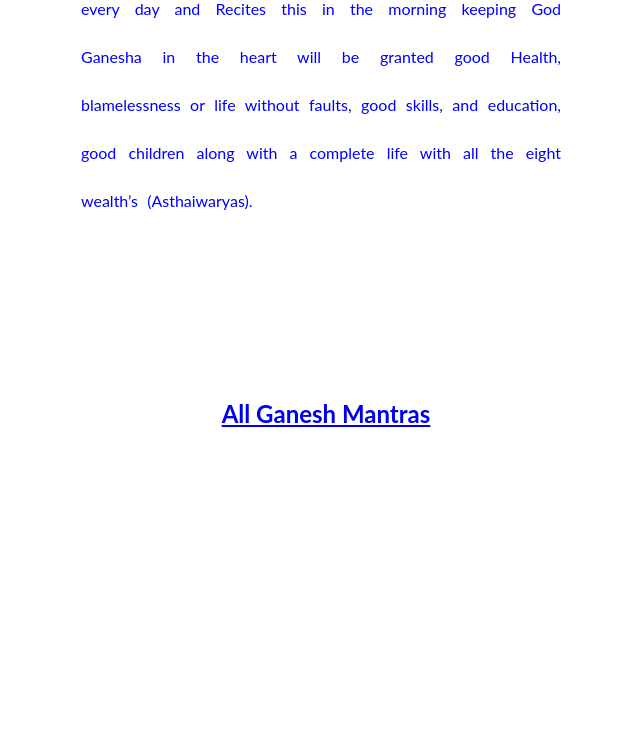
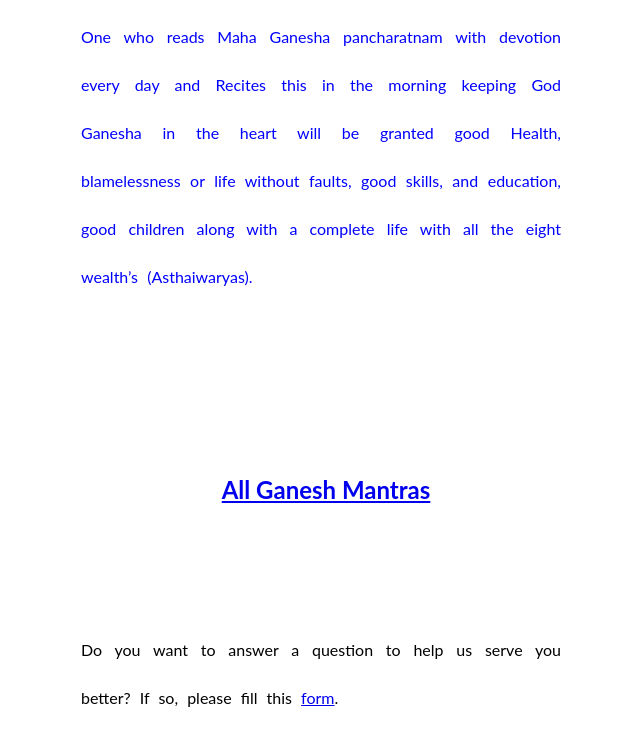
Before and after one commit to abhishekdjoshi/abhishekdjoshi.kclstr.io, a Jekyll site: the page pages/ganesh/panchratnam_stotra.html, which Jekyll copies as it is, in a window 1280 px wide and 900 px high, scrolled down 6686 px. Shown: the top 746 px of the window, without its empty margins (319-959 px from the left). Built offline with Jekyll 4.4.1, drawn with Linux system fonts in a browser that asks for light colours; before the commit the page ends 7210 px from its top, so only the background shows below that.

Commit message:
Update panchratnam_stotra.html

```diff
--- a/pages/ganesh/panchratnam_stotra.html
+++ b/pages/ganesh/panchratnam_stotra.html
@@ -126,7 +126,6 @@
 
       gtag("config", "UA-130612828-1");
     </script>
-    <script data-ad-client="ca-pub-9920198730228320" async src="https://pagead2.googlesyndication.com/pagead/js/adsbygoogle.js"></script>
   </head>
   <body>
     <!--Added below on 18th Feb 2020 at 8:15 PM-->
@@ -204,6 +192,22 @@
         Samahitayu rashtabhuthi Mabhyupaiti soachiraath ॥ 6 ॥<br /><br />
       </p>
       <br /><br />
+      <script
+      async
+      src="https://pagead2.googlesyndication.com/pagead/js/adsbygoogle.js"
+    ></script>
+    <ins
+      class="adsbygoogle"
+      style="display:block; text-align:center;"
+      data-ad-layout="in-article"
+      data-ad-format="fluid"
+      data-ad-client="ca-pub-9920198730228320"
+      data-ad-slot="5555171010"
+    ></ins>
+    <script>
+      (adsbygoogle = window.adsbygoogle || []).push({});
+    </script>
+    <br /><br />
 
       <h2>Devanagari Script</h2>
       <p>
@@ -238,6 +242,22 @@
         समाहितायु रष्टभूति मभ्युपैति सो‌चिरात् ॥ 6 ॥<br /><br />
       </p>
       <br /><br />
+      <script
+      async
+      src="https://pagead2.googlesyndication.com/pagead/js/adsbygoogle.js"
+    ></script>
+    <ins
+      class="adsbygoogle"
+      style="display:block; text-align:center;"
+      data-ad-layout="in-article"
+      data-ad-format="fluid"
+      data-ad-client="ca-pub-9920198730228320"
+      data-ad-slot="5555171010"
+    ></ins>
+    <script>
+      (adsbygoogle = window.adsbygoogle || []).push({});
+    </script>
+    <br /><br />
 
       <h2>Meaning in English</h2>
       <p>
@@ -335,6 +355,30 @@
       </h2>
       <br /><br />
       <br /><br />
+      <p>
+        Do you want to answer a question to help us serve you better? If so,
+        please fill this
+        <a href="https://forms.gle/mmNN7smXgfUb9s5PA" target="_blank">form</a>.
+      </p>
+      <br /><br />
+      <br /><br />
+      <br /><br />
+      <script
+      async
+      src="https://pagead2.googlesyndication.com/pagead/js/adsbygoogle.js"
+    ></script>
+    <ins
+      class="adsbygoogle"
+      style="display:block; text-align:center;"
+      data-ad-layout="in-article"
+      data-ad-format="fluid"
+      data-ad-client="ca-pub-9920198730228320"
+      data-ad-slot="5555171010"
+    ></ins>
+    <script>
+      (adsbygoogle = window.adsbygoogle || []).push({});
+    </script>
+    <br /><br />
     </div>
 
 
```
Also changed, not shown: other parts of pages/ganesh/panchratnam_stotra.html (+0 -11 lines).
